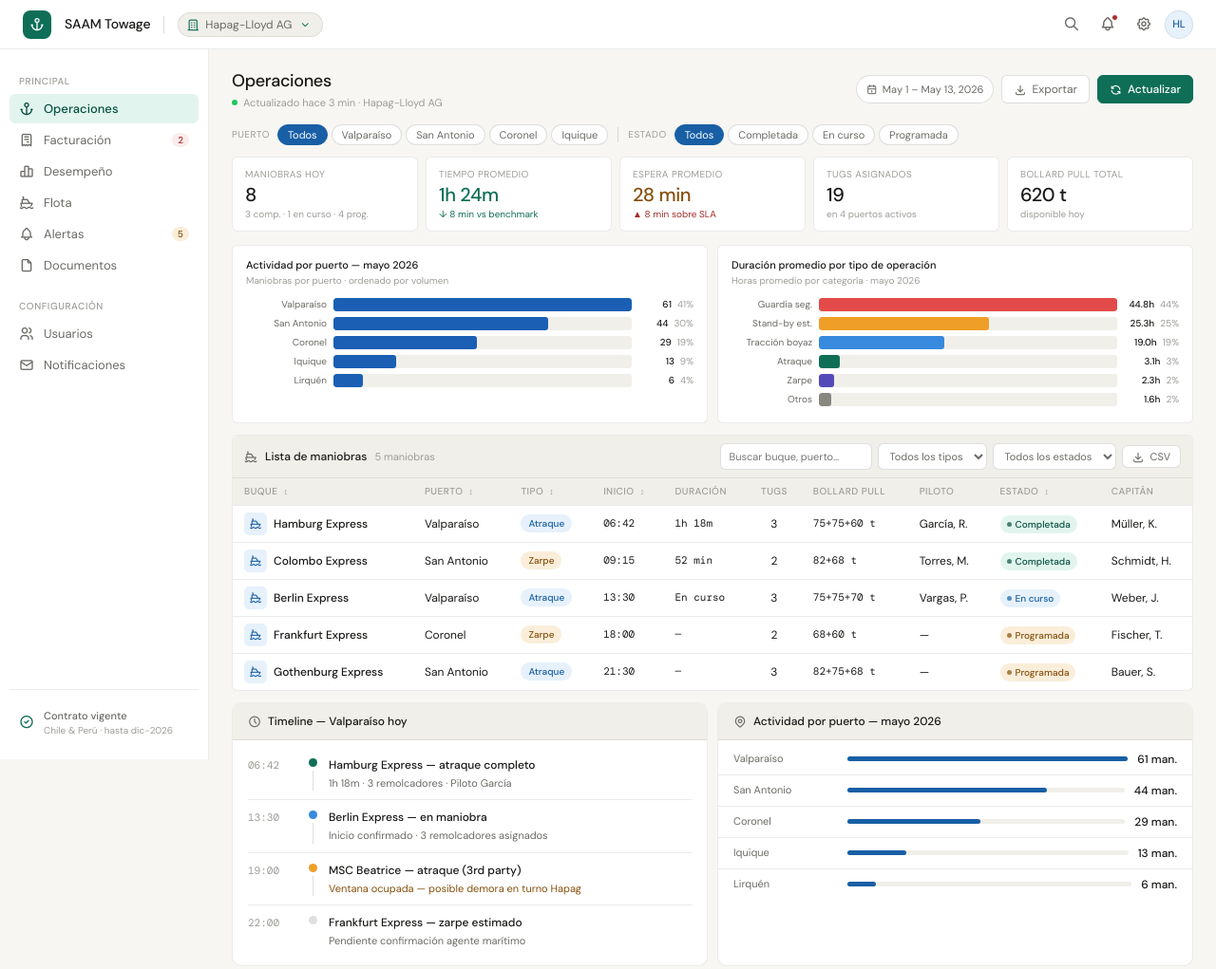
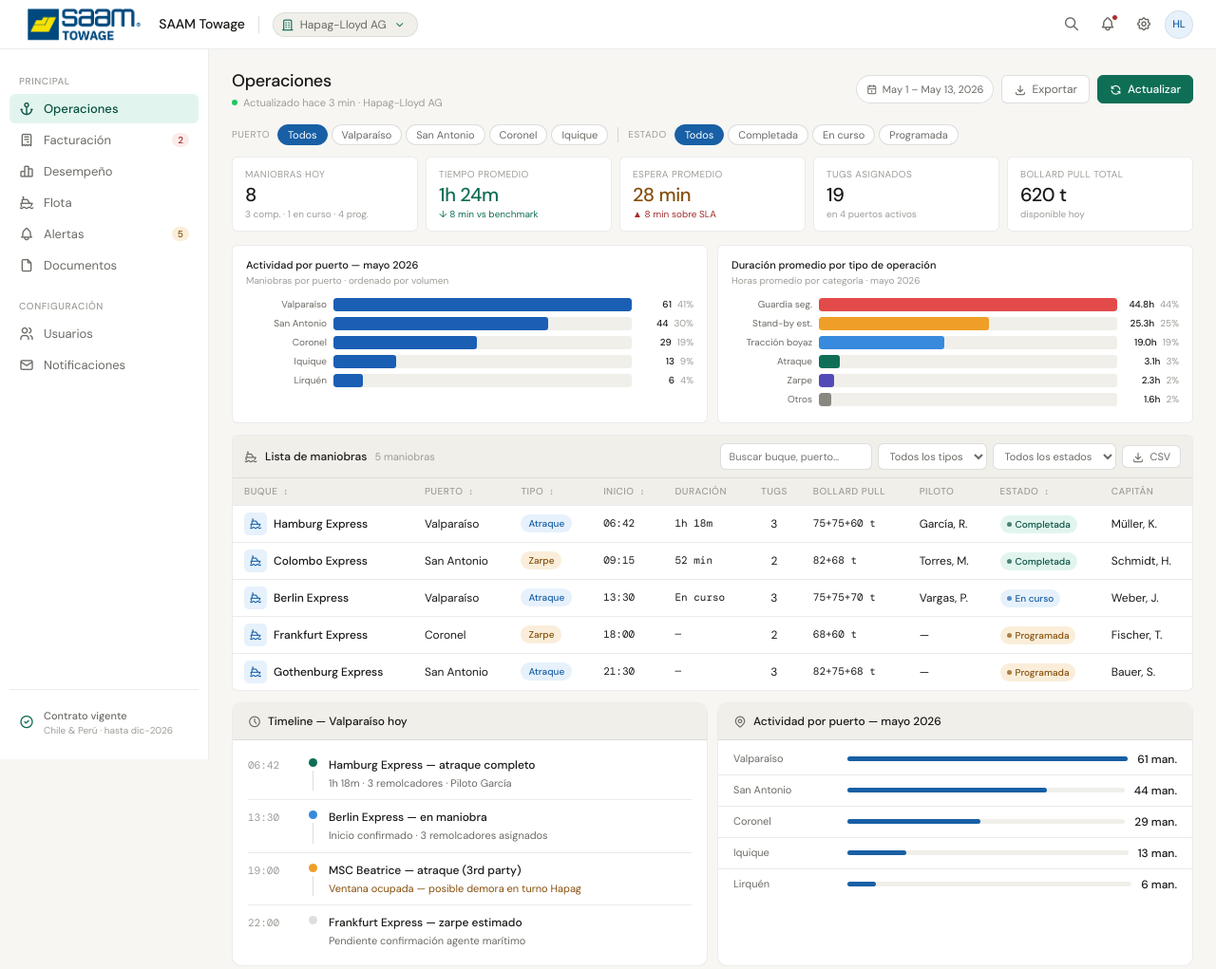
Before and after one commit to npettersen/Portal-de-Clientes, a plain HTML site: page index.html in a window 1280 px wide. Shown: the whole page at 95% size. Drawn offline with nearby package versions, Linux system fonts and the light colour scheme.

```diff
--- a/index.html
+++ b/index.html
@@ -2,7 +2,7 @@
 <html lang="es">
 <head>
 <meta charset="UTF-8">
-<meta name="viewport" content="width=device-width, initial-scale=1.0">
+<meta name="viewport" content="width=device-width, inihtial-scale=1.0">
 <title>SAAM Towage — Portal de Clientes</title>
 <link rel="preconnect" href="https://fonts.googleapis.com">
 <link href="https://fonts.googleapis.com/css2?family=DM+Sans:wght@300;400;500&family=DM+Mono:wght@400;500&display=swap" rel="stylesheet">
@@ -569,7 +569,7 @@
 <!-- TOPBAR -->
 <header class="topbar">
   <div class="topbar-left">
-    <div class="logo-mark"><i class="ti ti-anchor"></i></div>
+    <img src="saam-towage-logo.png" alt="SAAM Towage" style="height:36px;">
     <span class="logo-name">SAAM Towage</span>
     <div class="logo-sep"></div>
     <div class="client-pill">
```
